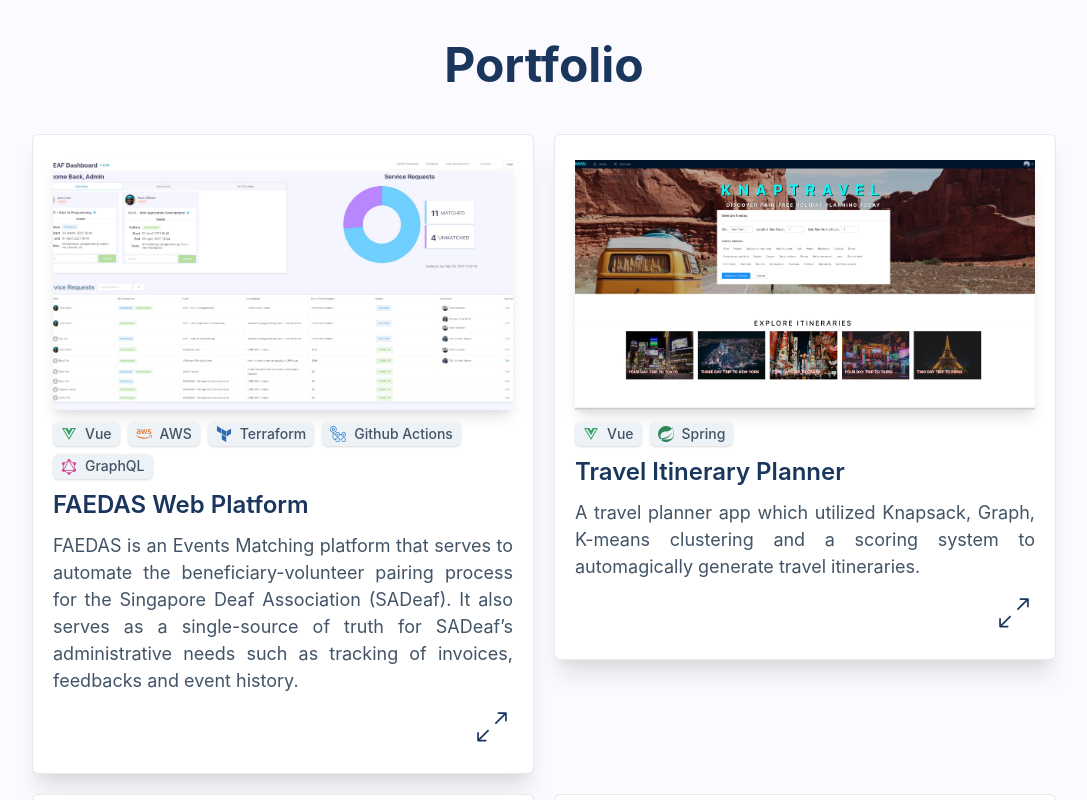
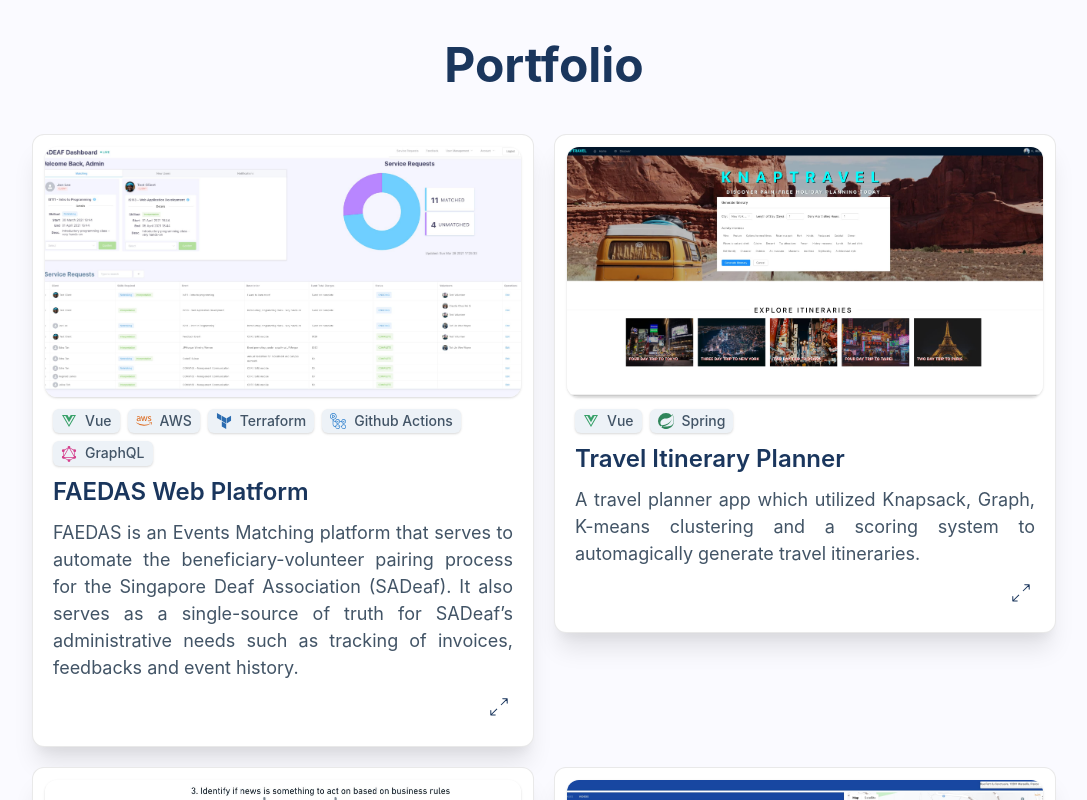
Before and after one commit to austinwoon/awqy_portfolio, a Next.js app in the folder austin-portfolio/: page / in a window 1280 px wide. Shown: the part 880-1680 px from the top of the page, without its empty margins (96-1183 px from the left). Built offline with nearby package versions, Linux system fonts and the light colour scheme.

Commit message:
Updating border radius

```diff
--- a/austin-portfolio/components/Intro/Console.jsx
+++ b/austin-portfolio/components/Intro/Console.jsx
@@ -71,7 +71,7 @@ const codeStyles = {
     fontSize: ['xs', 'sm', 'md', 'md'],
 };
 const codeSpacing = [3, 5, 7, 7];
-const consoleBorderRadius = 7;
+const consoleBorderRadius = [8, 8, 12, 12];
 
 const Console = ({ ...props }) => {
     const timer = React.useRef(null);
--- a/austin-portfolio/components/Portfolio/PortfolioCard.jsx
+++ b/austin-portfolio/components/Portfolio/PortfolioCard.jsx
@@ -38,25 +38,26 @@ const PortfolioCard = ({
             }}
             onClick={onOpen}
         >
-            <Wrap
+            <Flex
                 direction={'column'}
-                padding={'5%'}
+                pb={'5%'}
                 boxShadow={'xl'}
-                borderRadius={6}
+                borderRadius={[8, 8, 12, 12]}
                 border="1px solid rgba(211, 211, 211, 0.5)"
                 transition={'0.3s ease-in-out'}
                 style={{
                     cursor: 'pointer',
                 }}
                 bgColor={'white'}
-                spacing={[2, 2, 3, 3]}
-                pl="5"
-                pr="5"
             >
-                <Flex justify="center">
+                {/* // TODO: Redo image style */}
+                <Flex justify="center" m={[2, 2, 3, 3]}>
                     <Img
                         src={img}
+                        alt={img}
+                        boxShadow="base"
                         width={['400px', '400px', '400px', '500px']}
+                        borderRadius={[8, 8, 12, 12]}
                         height={[
                             `${400 * 0.5}px`,
                             `${400 * 0.5}px`,
@@ -64,10 +65,9 @@ const PortfolioCard = ({
                             `${500 * 0.5}px`,
                         ]}
                         objectFit="cover"
-                        boxShadow="lg"
                     />
                 </Flex>
-
+                <Wrap direction="column" spacing={[2, 2, 3, 3]} pl="5" pr="5">
                     <Wrap direction={'row'} wrap={'wrap'}>
                         {technologies.map((name) => (
                             <WrapItem key={name + title}>
@@ -75,19 +75,16 @@ const PortfolioCard = ({
                             </WrapItem>
                         ))}
                     </Wrap>
-
                     <Box>
                         <Heading fontSize={h2Sizes} fontWeight="semibold">
                             {title}
                         </Heading>
                     </Box>
-
                     <Box>
                         <Text align={'justify'} fontSize={fontSizes}>
                             {summary}
                         </Text>
                     </Box>
-
                     <Flex justify={'flex-end'} align="center">
                         <Box>
                             <ExpansionIcon
@@ -103,6 +100,7 @@ const PortfolioCard = ({
                     </Box> */}
                     </Flex>
                 </Wrap>
+            </Flex>
         </MotionBox>
     );
 };
```
Lines whose indentation alone changed are shown as unchanged.
